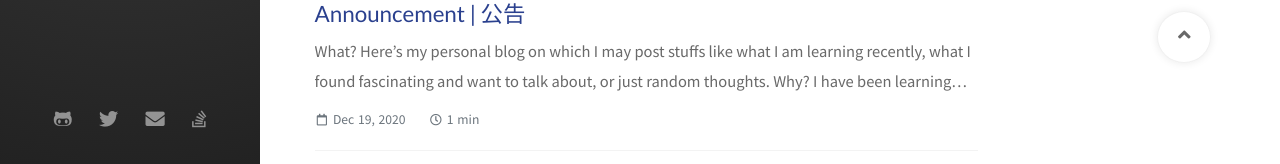
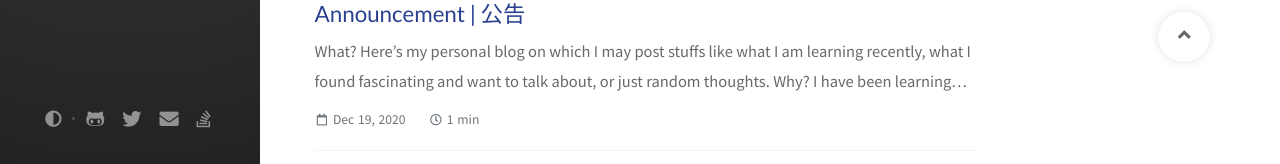
Before and after one commit to Miigon/blog, a Jekyll site: the page built from index.html, in a window 1280 px wide and 900 px high, scrolled down 583 px. Shown: the part 733-897 px from the top of the window. Built offline with Jekyll 4.4.1, drawn with Linux system fonts in a browser that asks for light colours; nearby versions of some CDN libraries; the list of posts is cut into pages by our own code; comment, search, counter and statistics services are not loaded.

Commit message:
config: let system decide whether to use dark mode

```diff
--- a/_config.yml
+++ b/_config.yml
@@ -77,7 +77,7 @@ disqus:
 #
 #     dark   - Use the dark color scheme
 #
-theme_mode:   light # <light|dark>
+theme_mode:    # <light|dark>
 
 # boolean type, the global switch for ToC in posts.
 toc: true
```
